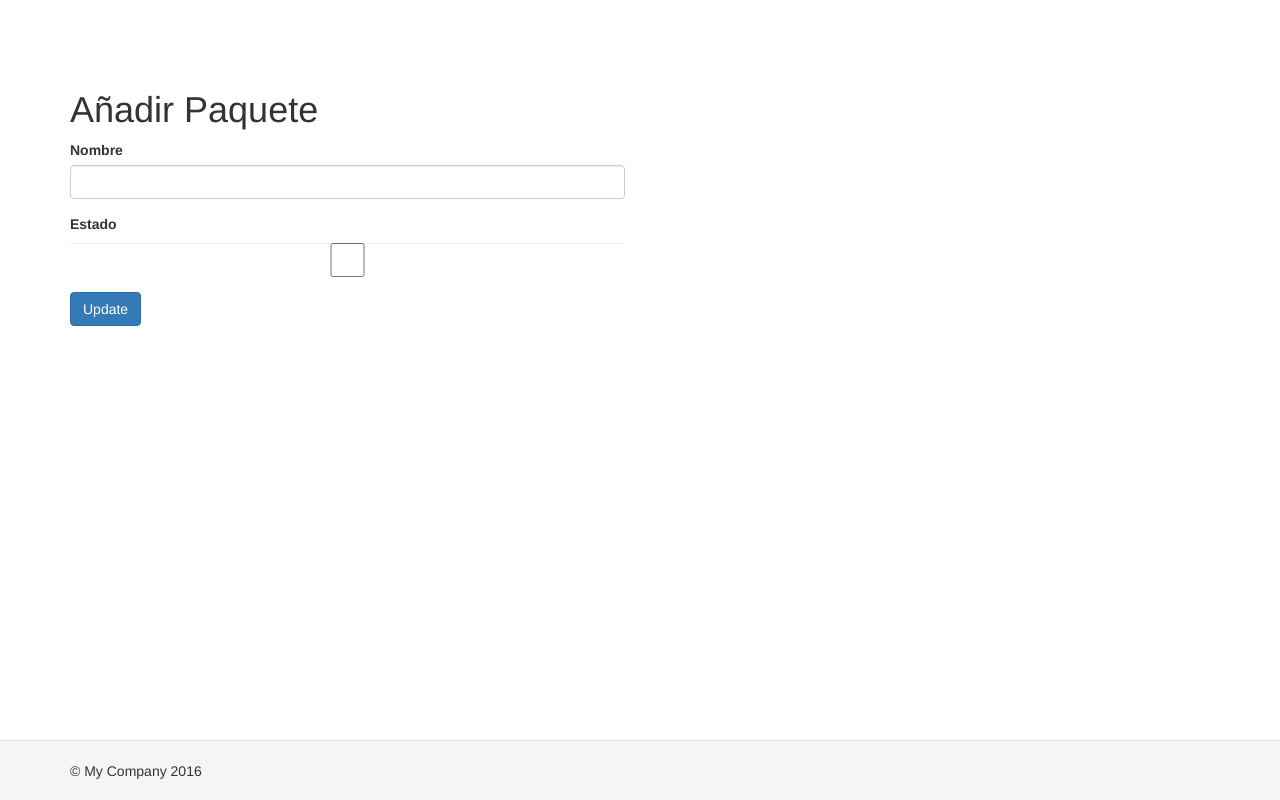
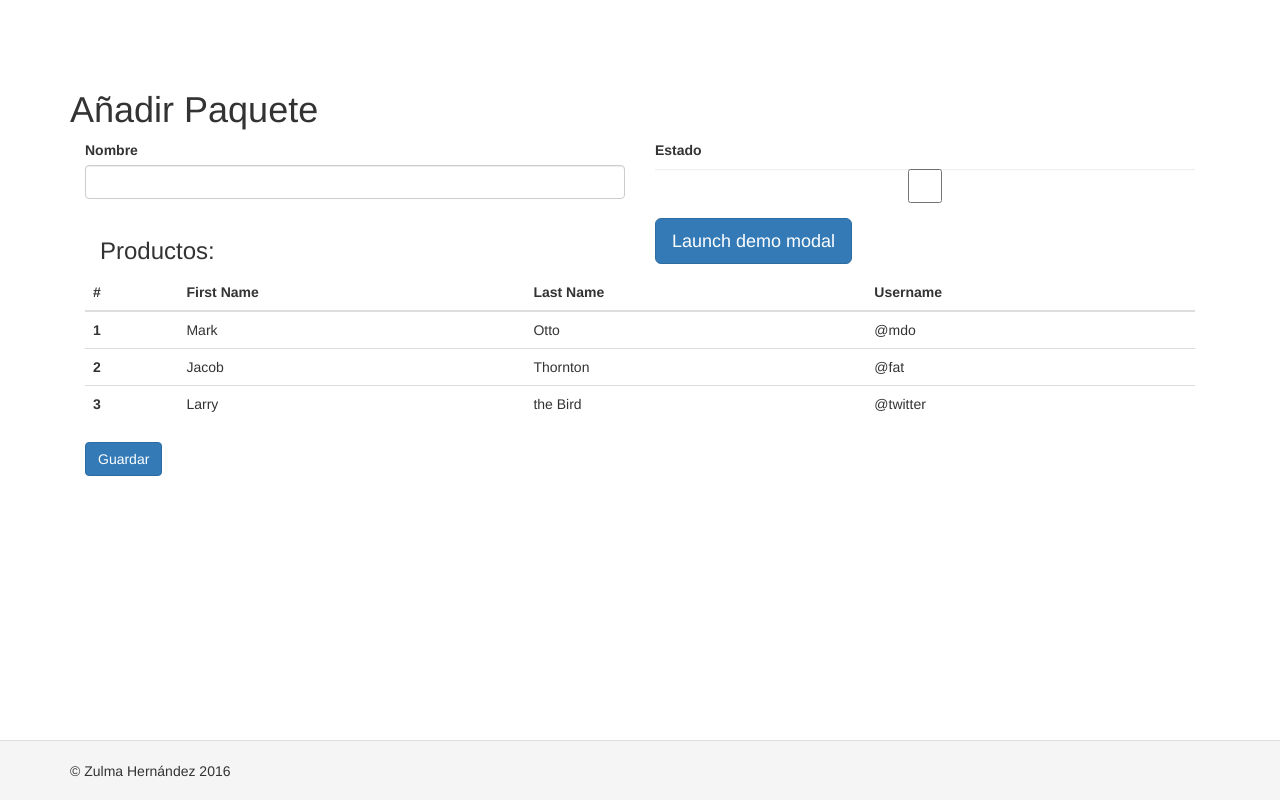
Before and after one commit to zulmadessire/cotizador, a Yii app: template views/paquete/create.php in a window 1280 px wide. Run offline with PHP 8.4 and a stand-in for Yii, Linux system fonts and the light colour scheme; the template is opened without the code that fills it, so the values that code supplies are empty; form fields are guessed from the names that the template uses; some libraries are stand-ins or nearby versions.

Commit message:
Añadiendo una tabla a la opcion de crear paquetes, y la inclusion de un modal

```diff
--- a/views/layouts/main.php
+++ b/views/layouts/main.php
@@ -66,7 +66,7 @@ AppAsset::register($this);
 
 <footer class="footer">
     <div class="container">
-        <p class="pull-left">&copy; My Company <?= date('Y') ?></p>
+        <p class="pull-left">&copy; Zulma Hernández <?= date('Y') ?></p>
 
         <p class="pull-right"><?= Yii::powered() ?></p>
     </div>
--- a/views/paquete/create.php
+++ b/views/paquete/create.php
@@ -1,6 +1,8 @@
 <?php
 
 use yii\helpers\Html;
+use yii\widgets\ActiveForm;
+
 
 
 /* @var $this yii\web\View */
@@ -11,13 +13,84 @@ $this->params['breadcrumbs'][] = ['label' => 'Paquetes', 'url' => ['index']];
 $this->params['breadcrumbs'][] = $this->title;
 ?>
 <div class="paquete-create">
-	<div class="row">
-		<div class="col-xs-6">
-			<h1><?= Html::encode($this->title) ?></h1>
 
-		    <?= $this->render('_form', [
-		        'model' => $model,
-		    ]) ?>
+	<?php $form = ActiveForm::begin();?>
+
+		<div class="row">
+			<div class="col-xs-12">
+				<h1><?= Html::encode($this->title) ?></h1>
+			    <div class="col-xs-6">
+			    	<?= $form->field($model, 'nombre')->textInput()->hint('Nombre del paquete')->label('Nombre') ?>
+			    </div>
+			    <div class="col-xs-6">
+			    	<?= $form->field($model, 'estado')    ->checkbox(array('label'=>''))
+	                   				      				->label('Estado'); ?>
+	            </div>
+	            <div class="col-xs-12">
+	            	<h3 class="col-xs-6">Productos:</h3>
+	            	<!-- Button trigger modal -->
+	            	<div class="col-xs-6">
+	            		<button type="button" class="btn btn-primary btn-lg" data-toggle="modal" data-target="#myModal">
+						  Launch demo modal
+						</button>
+	            	</div>
+
+		            <table class="table table-hover">
+		            	<thead>
+		            		<tr>
+		            			<th>#</th>
+		            			<th>First Name</th>
+		            			<th>Last Name</th>
+		            			<th>Username</th>
+		            		</tr>
+		            	</thead>
+		            	<tbody>
+		            		<tr>
+		            			<th scope="row">1</th>
+		            			<td>Mark</td>
+		            			<td>Otto</td>
+		            			<td>@mdo</td>
+		            		</tr>
+		            		<tr>
+		            			<th scope="row">2</th>
+		            			<td>Jacob</td>
+		            			<td>Thornton</td>
+		            			<td>@fat</td>
+		            		</tr>
+		            		<tr>
+		            			<th scope="row">3</th>
+		            				<td>Larry</td>
+		            				<td>the Bird</td>
+		            				<td>@twitter</td>
+		            		</tr>
+		            	</tbody>
+					</table>
+	            </div>
+
+			    <div class="col-xs-12 form-group">
+			        <?= Html::submitButton('Guardar', ['class' => 'btn btn-primary']) ?>
+			    </div>
+ 			</div>
 		</div>
-	</div>
+	<?php ActiveForm::end(); ?>
+
+	<!-- Modal -->
+<div class="modal fade" id="myModal" tabindex="-1" role="dialog" aria-labelledby="myModalLabel">
+  <div class="modal-dialog" role="document">
+    <div class="modal-content">
+      <div class="modal-header">
+        <button type="button" class="close" data-dismiss="modal" aria-label="Close"><span aria-hidden="true">&times;</span></button>
+        <h4 class="modal-title" id="myModalLabel">Modal title</h4>
+      </div>
+      <div class="modal-body">
+        ...
+      </div>
+      <div class="modal-footer">
+        <button type="button" class="btn btn-default" data-dismiss="modal">Close</button>
+        <button type="button" class="btn btn-primary">Save changes</button>
+      </div>
+    </div>
+  </div>
 </div>
+
+</div>
```
Also changed, not shown: views/cotizador/index.php (deleted, +0 -14 lines), views/productos/_form.php (deleted, +0 -39 lines), views/productos/_search.php (deleted, +0 -43 lines), views/productos/create.php (deleted, +0 -21 lines), views/productos/index.php (deleted, +0 -13 lines), views/productos/update.php (deleted, +0 -21 lines), views/productos/view.php (deleted, +0 -43 lines).
